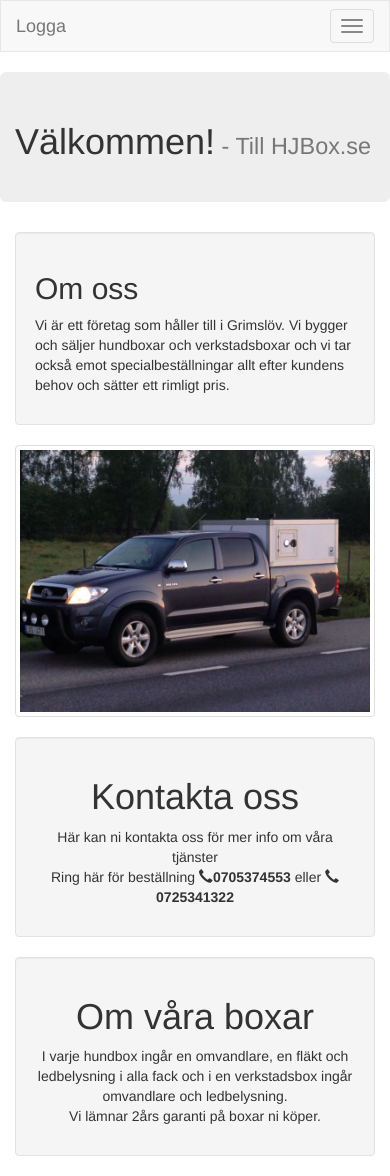
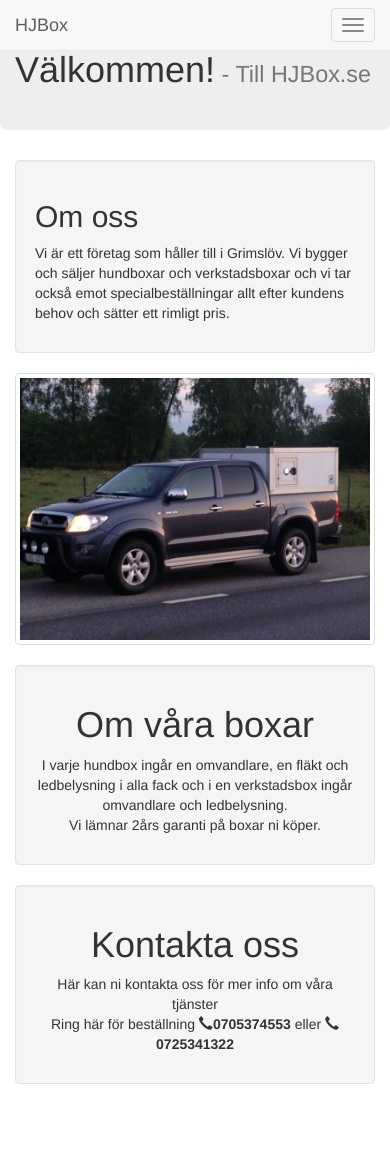
Before and after one commit to Cabbex/HJBox_newsite, a website: page index.html in a window 390 px wide. After the commit the page ends 1104 px from the top, so only its background shows below. Drawn offline with nearby package versions, Linux system fonts and the light colour scheme.

Commit message:
Small fixes
Layout fixing and switching around some elements.

```diff
--- a/index.html
+++ b/index.html
@@ -1,9 +1,4 @@
 <!DOCTYPE html>
-<!--
-To change this license header, choose License Headers in Project Properties.
-To change this template file, choose Tools | Templates
-and open the template in the editor.
--->
 <html>
     <head>
         <title>Hem | HJBox</title>
@@ -13,10 +8,10 @@ and open the template in the editor.
     </head>
     <body>
         <header>
-            <div class="navbar navbar-default visible-xs">
+            <div class="navbar navbar-default visible-xs navbar-fixed-top">
                 <div class="container">
                     <div class="navbar-header">
-                        <a href="" class="navbar-brand">Logga</a>
+                        <a href="" class="navbar-brand">HJBox</a>
                         <button class="navbar-toggle" data-toggle="collapse" data-target="#content-nav">
                             <span class="icon-bar"></span>
                             <span class="icon-bar"></span>
@@ -26,8 +21,8 @@ and open the template in the editor.
                     <div class="collapse navbar-collapse" id="content-nav">
                         <ul class="nav navbar-nav">
                             <li class="active"><a href="">Startsida</a></li>
+                            <li><a href="#omboxarpos">Om våra boxar</a></li>
                             <li><a href="#kontaktpos">Kontakt</a></li>
-                            <li><a href="">Placeholder</a></li>
                         </ul>
                     </div>
                 </div>
@@ -53,20 +48,20 @@ and open the template in the editor.
                 </div>
             </div>
             <div class="row">
+                <div class="col-lg-6 col-md-6 col-sm-12 col-xs-12">
+                    <div class="well" id="omboxarpos">
+                        <h1 class="text-center">Om våra boxar</h1>
+                        <p class="text-center">
+                            I varje hundbox ingår en omvandlare, en fläkt och ledbelysning i alla fack och i en verkstadsbox ingår omvandlare och ledbelysning. <br />
+                            Vi lämnar 2års garanti på boxar ni köper.
+                        </p>
+                    </div>
+                </div>
                 <div class="col-lg-6 col-md-6 col-xs-12">
                     <div class="well" id="kontaktpos">
                         <h1 class="text-center">Kontakta oss</h1>
                         <p class="text-center">Här kan ni kontakta oss för mer info om våra tjänster <br />
                             Ring här för beställning <span class="glyphicon glyphicon-earphone"></span><strong>0705374553</strong> eller <span class="glyphicon glyphicon-earphone"></span><strong>0725341322</strong></p>
-                    </div>
-                </div>
-                <div class="col-lg-6 col-md-6 col-sm-12 col-xs-12">
-                    <div class="well">
-                        <h1 class="text-center">Om våra boxar</h1>
-                        <p class="text-center">
-                            I varje hundbox ingår en omvandlare, en fläkt och ledbelysning i alla fack och i en verkstadsbox ingår omvandlare och ledbelysning. <br />
-                            Vi lämnar 2års garanti på boxar ni köper.
-                        </p>
                     </div>
                 </div>
             </div>
```
Also changed, not shown: 1 other file.
